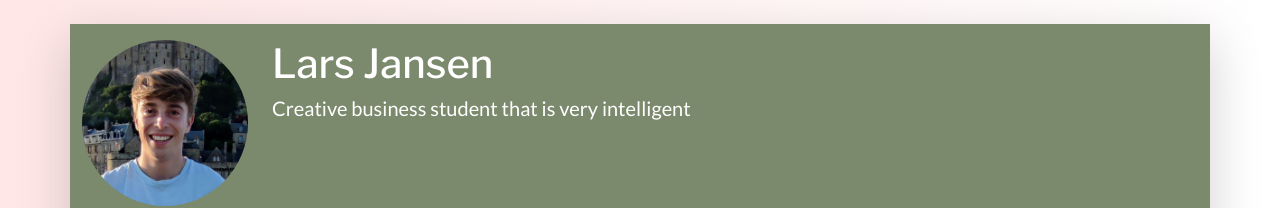
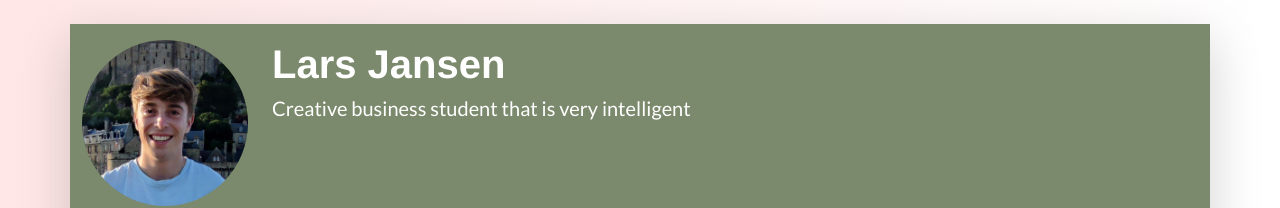
Before and after one commit to LarsJansenBuas/2023-prj4-cv, a plain HTML site: page index.html in a window 1280 px wide. Shown: the top 208 px of the page. Drawn offline with nearby package versions, Linux system fonts and the light colour scheme.

Commit message:
Added a Font

```diff
--- a/css/styles.css
+++ b/css/styles.css
@@ -3,6 +3,7 @@
 /* Import declaration to use Google Fonts - check https://fonts.google.com/ for details */
 @import url('https://fonts.googleapis.com/css2?family=Lato:ital,wght@0,400;0,700;1,400;1,700&display=swap');
 @import url('https://fonts.googleapis.com/css2?family=Libre+Franklin:wght@500&display=swap');
+@import url('https://fonts.googleapis.com/css2?family=Arimo:wght@700&display=swap');
 
 /* Styles for the body */
 
@@ -17,7 +18,7 @@ body {
 
 h1	{
 	color: white;
-	font-family: libre Franklin !important;
+	font-family: 'Arimo', sans-serif;
 	font-style: bold;
 }
 
```
